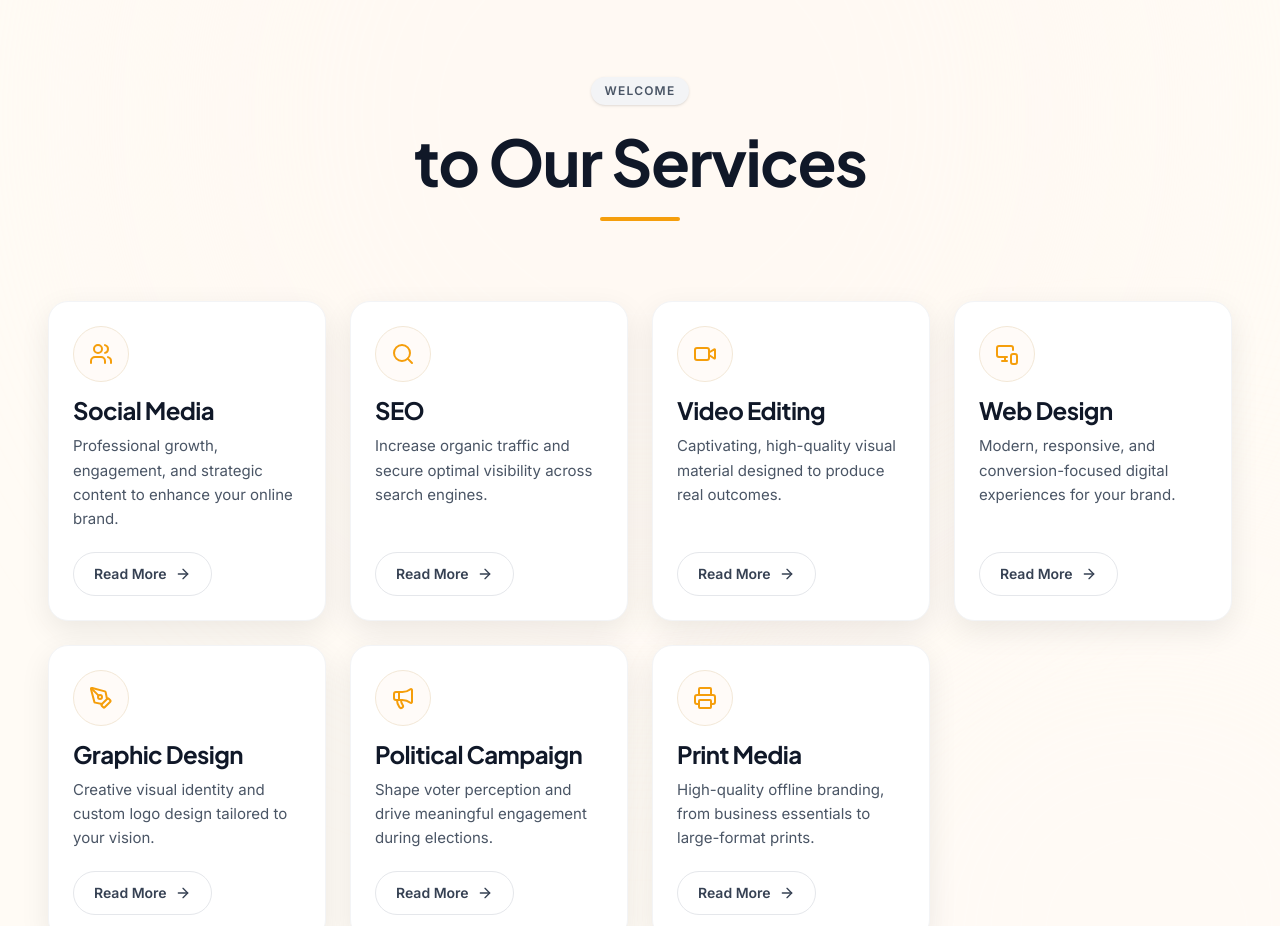
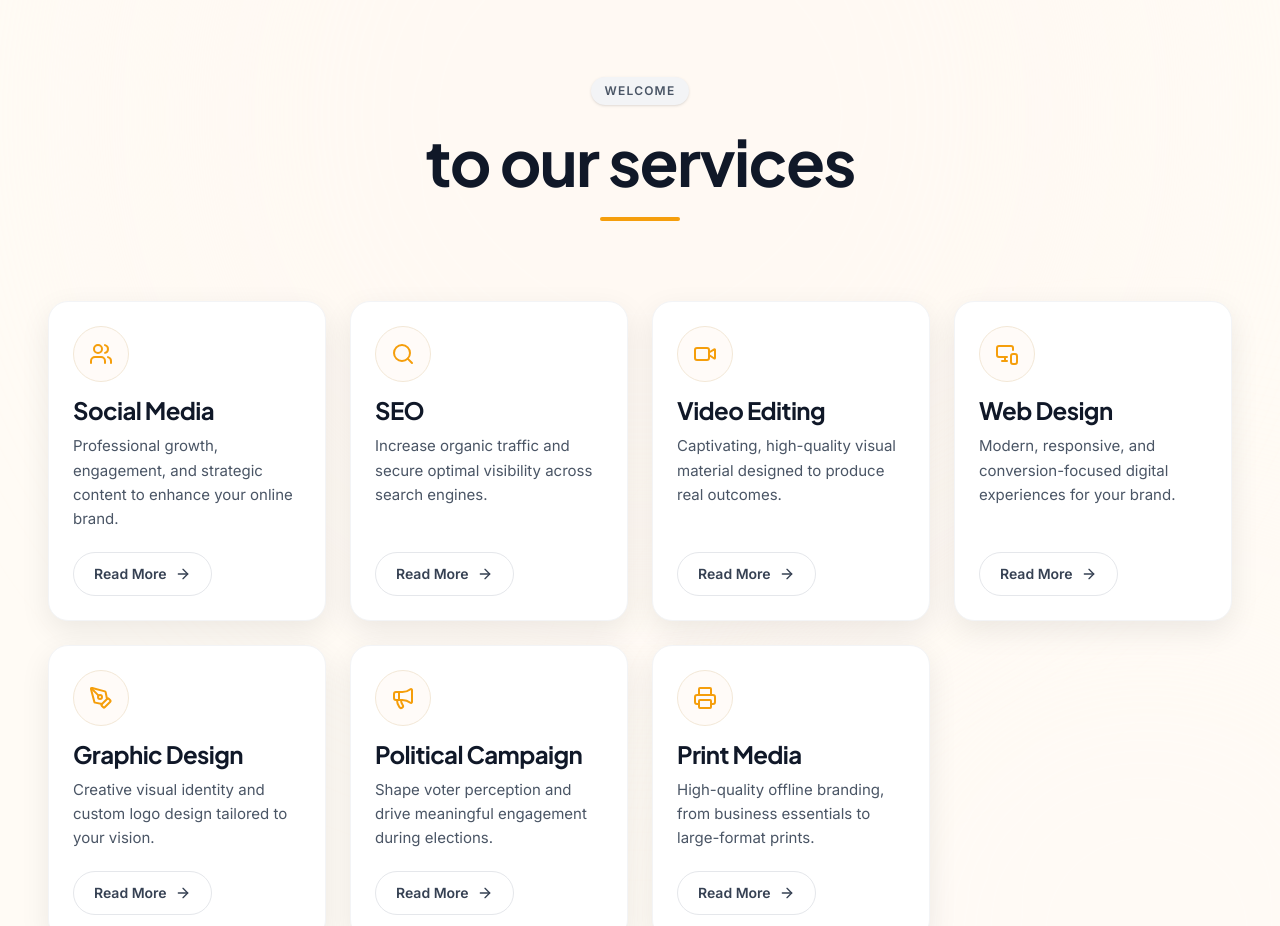
Before and after one commit to khrishChauhan/Rashtrahit28Marketing, a React (Vite) app: page / in a window 1280 px wide. Shown: the part 1460-2386 px from the top of the page. Built offline with nearby package versions, Linux system fonts and the light colour scheme.

Commit message:
UI tweak: change 'to Our Services' to lowercase 'to our services'

```diff
--- a/src/components/layout/Services.tsx
+++ b/src/components/layout/Services.tsx
@@ -79,7 +79,7 @@ export function Services() {
           >
             <Badge variant="subtle" className="mb-4 sm:mb-6">Welcome</Badge>
             <h2 className="text-3xl sm:text-4xl md:text-5xl lg:text-[4rem] font-bold tracking-tight text-gray-900 font-heading mb-6">
-              to Our Services
+              to our services
             </h2>
             <div className="h-1 w-16 sm:w-20 bg-brand-500 rounded-full" />
           </motion.div>
```
